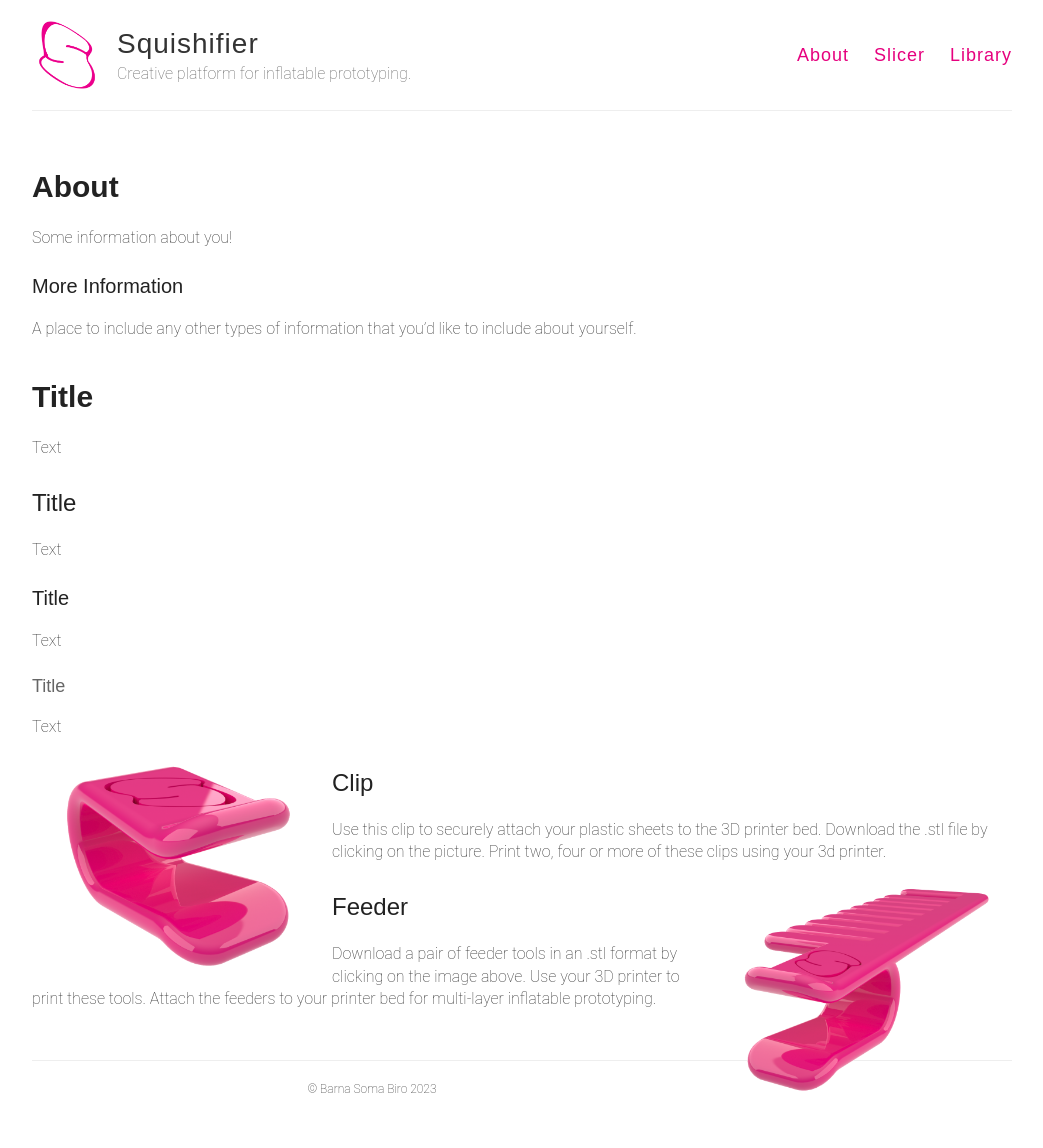
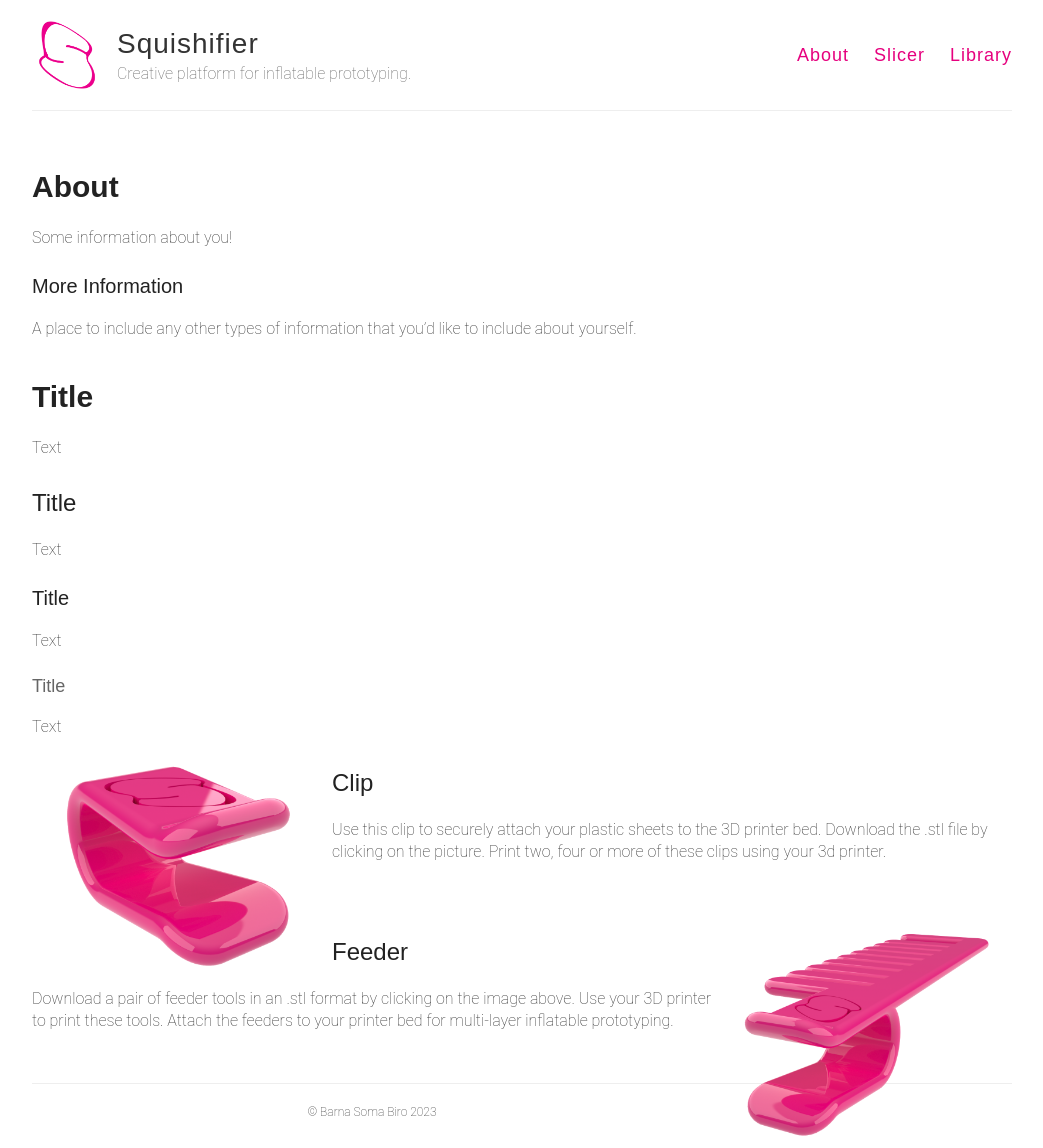
Before and after one commit to squishifier/squishifier.github.io, a Jekyll site: the page built from about.md, in a window 1280 px wide. Shown: the whole page, without its empty margins (118-1161 px from the left). Built offline with Jekyll 4.4.1, drawn with Linux system fonts in a browser that asks for light colours; some web fonts are replaced; before the commit the page ends 1118 px from its top, so only the background shows below that.

```diff
--- a/about.md
+++ b/about.md
@@ -33,7 +33,7 @@ Text
 </a>
 
 ## Clip
-Use this clip to securely attach your plastic sheets to the 3D printer bed. Download the .stl file by clicking on the picture. Print two, four or more of these clips using your 3d printer.
+Use this clip to securely attach your plastic sheets to the 3D printer bed. Download the .stl file by clicking on the picture. Print two, four or more of these clips using your 3d printer.<br><br><br>
 
 <a href="/objects/feeder-7mm-double-1.stl" download="feeder_7mm.stl">
   <img class="link" style="float: right" src="/images/feeder.png" alt="feeder">
```
